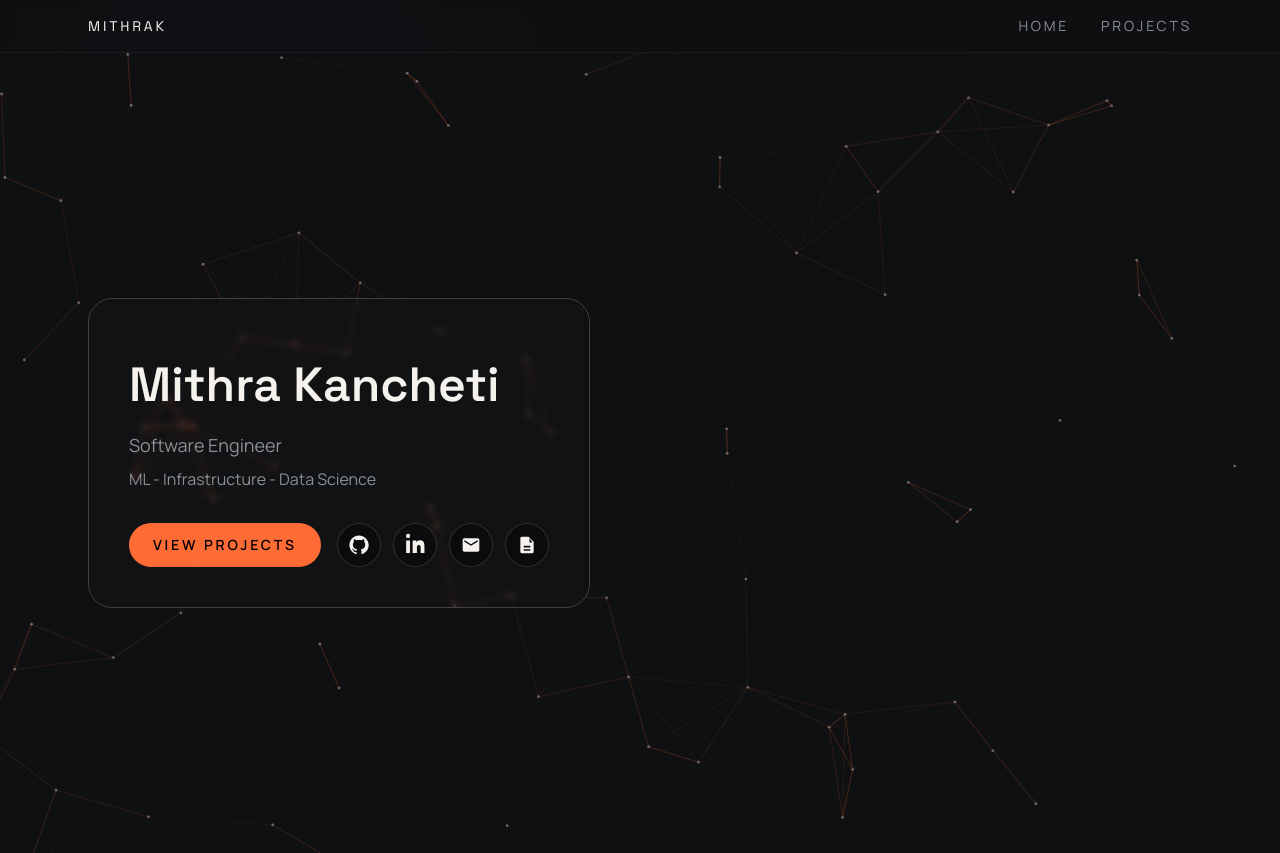
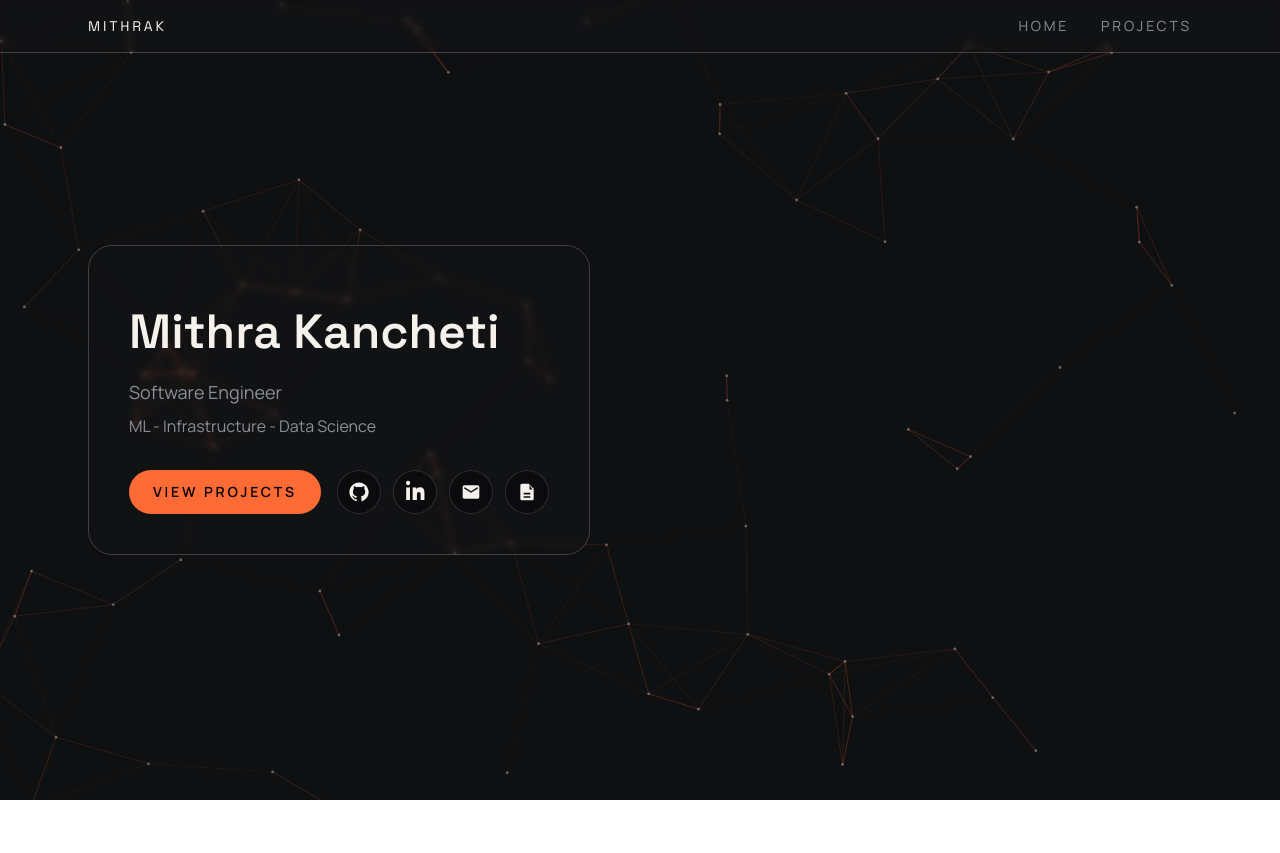
Before and after one commit to mitkan191003/personal-site, a Next.js app: page / in a window 1280 px wide. After the commit the page ends 800 px from the top, so only its background shows below. Built offline with nearby package versions, Linux system fonts and the light colour scheme.

Commit message:
Fix header and add glass css

```diff
--- a/src/app/globals.css
+++ b/src/app/globals.css
@@ -35,6 +35,11 @@ body {
   backdrop-filter: blur(var(--glass-blur)) brightness(var(--glass-brightness));
 }
 
+.glass-card--header {
+  border: none;
+  border-bottom: 1px solid rgba(255, 255, 255, 0.2);
+}
+
 .social-button {
   border: 1px solid rgba(255, 255, 255, 0.14);
   background: rgba(10, 11, 13, 0.8);
--- a/src/app/layout.tsx
+++ b/src/app/layout.tsx
@@ -29,7 +29,7 @@ export default function RootLayout({
     <html lang="en">
       <body className={`${displayFont.variable} ${bodyFont.variable} antialiased`}>
         <div className="relative min-h-screen">
-          <header className="sticky top-0 z-20 border-b border-white/5 bg-[rgba(15,16,18,0.8)] backdrop-blur">
+          <header className="glass-card glass-card--header fixed inset-x-0 top-0 z-20">
             <nav className="mx-auto flex w-full max-w-6xl items-center justify-between px-6 py-4 text-sm uppercase tracking-[0.2em] text-[var(--color-muted)]">
               <span className="font-display text-[var(--color-text)]">Mithrak</span>
               <div className="flex items-center gap-8">
```
